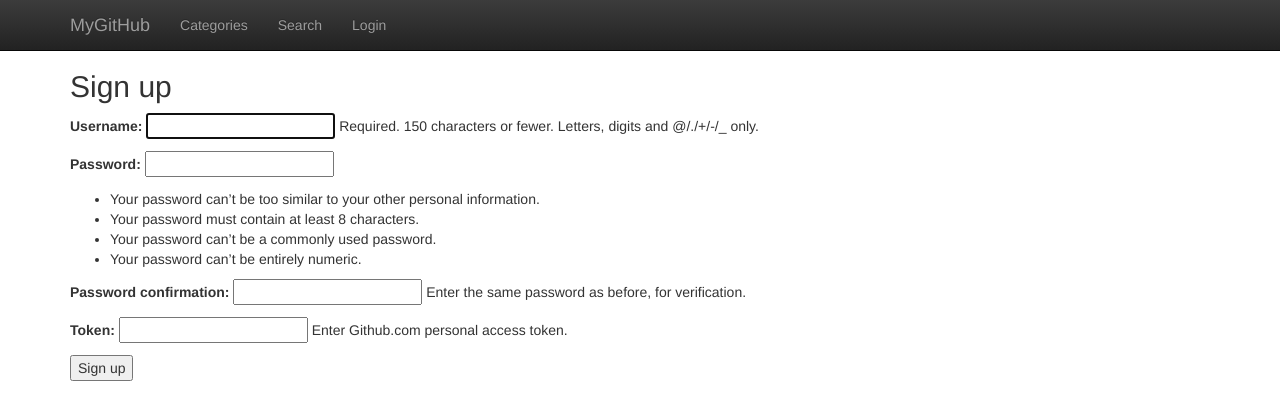
After one commit to pw94/MyGitHub, a Django app: page /signup/ in a window 1280 px wide. The commit adds this page. Shown: the top 420 px of the page. Run offline with Django 3.2, Linux system fonts and the light colour scheme; some libraries are stand-ins or nearby versions.

Commit message:
Add user model

```diff
--- a/MyGitHub/urls.py
+++ b/MyGitHub/urls.py
@@ -14,13 +14,18 @@ Including another URLconf
     2. Add a URL to urlpatterns:  path('blog/', include('blog.urls'))
 """
 from django.contrib import admin
-from django.urls import path, include, re_path
+from django.contrib.auth import views as auth_views
+from django.urls import path
 
-from projects.views import show_categories, add_category, delete_category, add_project, get_projects, delete_project
+from projects.views import show_categories, add_category, delete_category, add_project, get_projects, delete_project, \
+    signup, home
 
 urlpatterns = [
-    re_path(r'^accounts/', include('allauth.urls')),
+    path('', home, name='home'),
     path('admin/', admin.site.urls),
+    path('accounts/login/', auth_views.login, name='login'),
+    path('logout/', auth_views.logout, {'next_page': '/'}, name='logout'),
+    path('signup/', signup, name='signup'),
     path('categories/', show_categories, name='categories'),
     path('categories/add/', add_category, name='add_category'),
     path('categories/delete/<int:category_id>/', delete_category, name='delete_category'),
@@ -28,5 +33,4 @@ urlpatterns = [
     path('projects/add/<int:category_id>/', add_project, name='add_project'),
     path('projects/add/', add_project, name='add_project'),
     path('projects/delete/<int:project_id>/', delete_project, name='delete_project'),
-
 ]
--- a/projects/forms.py
+++ b/projects/forms.py
@@ -1,9 +1,16 @@
+from django.contrib.auth.forms import UserCreationForm
 from django.forms import ModelForm
 
-from projects.models import Project
+from projects.models import Project, MyUser
 
 
 class ProjectForm(ModelForm):
     class Meta:
         model = Project
         fields = '__all__'
+
+
+class SignUpForm(UserCreationForm):
+    class Meta:
+        model = MyUser
+        fields = ('username', 'password1', 'password2', 'token')
--- a/projects/models.py
+++ b/projects/models.py
@@ -1,11 +1,15 @@
+from django.contrib.auth.models import AbstractUser
 from django.db import models
 from mptt.models import MPTTModel, TreeForeignKey
 from taggit.managers import TaggableManager
 
+from MyGitHub import settings
+
 
 class Category(MPTTModel):
-    name = models.CharField(max_length=50, unique=True)
+    name = models.CharField(max_length=50)
     parent = TreeForeignKey('self', null=True, blank=True, related_name='children', db_index=True, on_delete=models.CASCADE)
+    owner = models.ForeignKey(settings.AUTH_USER_MODEL, on_delete=models.CASCADE, related_name='categories')
 
     class MPTTMeta:
         order_insertion_by = ['name']
@@ -18,28 +22,32 @@ class Category(MPTTModel):
 
 
 class Project(models.Model):
-    name = models.CharField(max_length=50, unique=True)
+    name = models.CharField(max_length=50)
     url = models.URLField()
     tags = TaggableManager()
     category = models.ForeignKey('Category', on_delete=models.DO_NOTHING, related_name='projects', related_query_name='project')
 
     @classmethod
-    def search(cls, project_name):
+    def search(cls, project_name, user):
         projects = []
         try:
-            project = cls.objects.get(name=project_name)
+            project = cls.objects.get(name=project_name, category__owner_id=user.id)
             projects.append(project)
         except cls.DoesNotExist:
             pass
         words = project_name.split()
-        projects.extend(cls.objects.filter(tags__name__in=words).distinct())
+        projects.extend(cls.objects.filter(tags__name__in=words, category__owner_id=user.id).distinct())
         for name in words:
             if len(name) >= 3:
                 try:
-                    project = cls.objects.get(name=name)
+                    project = cls.objects.get(name=name, category__owner_id=user.id)
                     projects.append(project)
                 except cls.DoesNotExist:
                     pass
         seen = set()
         seen_add = seen.add
         return [x for x in projects if not (x in seen or seen_add(x))]
+
+
+class MyUser(AbstractUser):
+    token = models.CharField(max_length=40, help_text='Enter Github.com personal access token.')
--- a/projects/templates/add_project.html
+++ b/projects/templates/add_project.html
@@ -3,7 +3,7 @@
 {% block content %}
 <form action={% url 'add_project' %} method="post">
     {% csrf_token %}
-    {{ form }}
+    {{ form.as_p }}
     <input type="submit" value="Submit" />
 </form>
 {% endblock %}
--- /dev/null
+++ b/projects/templates/home.html
@@ -0,0 +1,5 @@
+{% extends 'layout.html' %}
+
+{% block content %}
+  <h2>Home</h2>
+{% endblock %}
--- a/projects/templates/layout.html
+++ b/projects/templates/layout.html
@@ -24,9 +24,13 @@
         </div>
         <div id="navbar" class="collapse navbar-collapse">
             <ul class="nav navbar-nav">
-                <li><a href={% url 'categories' %}>Home</a></li>
-                <li><a href="#about">Login</a></li>
+                <li><a href={% url 'categories' %}>Categories</a></li>
                 <li><a href={% url 'projects' %}>Search</a></li>
+                {% if user.is_authenticated %}
+                    <li><a href={% url 'logout' %}>Logout</a></li>
+                {% else %}
+                    <li><a href={% url 'login' %}>Login</a></li>
+                {% endif %}
             </ul>
         </div>
     </div>
--- /dev/null
+++ b/projects/templates/registration/signup.html
@@ -0,0 +1,10 @@
+{% extends 'layout.html' %}
+
+{% block content %}
+  <h2>Sign up</h2>
+  <form action={% url 'signup' %} method="post">
+    {% csrf_token %}
+    {{ form.as_p }}
+    <button type="submit">Sign up</button>
+  </form>
+{% endblock %}
--- a/projects/views.py
+++ b/projects/views.py
@@ -1,24 +1,33 @@
 from collections import namedtuple
 
+from django.contrib.auth import authenticate, login
+from django.contrib.auth.decorators import login_required
 from django.shortcuts import render, redirect
 
-from projects.forms import ProjectForm
+from projects.forms import ProjectForm, SignUpForm
 from projects.models import Category, Project
 
 
-def show_categories(request):
-    return render(request, "categories.html", {'categories': Category.objects.all(), 'title': 'Categories'})
+def home(request):
+    return render(request, "home.html", {'title': 'Home'})
 
 
+@login_required
+def show_categories(request):
+    return render(request, "categories.html", {'categories': request.user.categories.all(), 'title': 'Categories'})
+
+
+@login_required
 def add_category(request):
     if request.method == 'POST':
         parent_id = request.POST['parent_id']
         parent = Category.objects.get(id=parent_id) if parent_id else None
         name = request.POST['category_name']
-        Category.objects.create(name=name, parent=parent)
+        Category.objects.create(name=name, parent=parent, owner=request.user)
     return redirect(show_categories)
 
 
+@login_required
 def delete_category(request, category_id):
     node = Category.objects.get(id=category_id)
     if request.method == 'POST':
@@ -28,6 +37,7 @@ def delete_category(request, category_id):
         return render(request, "delete_category.html", {'node': node, 'title': 'Delete category'})
 
 
+@login_required
 def add_project(request, category_id=None):
     if request.method == 'POST':
         form = ProjectForm(request.POST)
@@ -36,19 +46,22 @@ def add_project(request, category_id=None):
             return redirect(show_categories)
     category = Category.objects.get(id=category_id) if category_id else Category.objects.all()[:1].get()
     form = ProjectForm(initial={'category': category})
+    form.fields['category'].queryset = request.user.categories.all()
     return render(request, 'add_project.html', {'form': form, 'title': 'Add project'})
 
 
+@login_required
 def get_projects(request):
     if request.method == 'POST':
         project_name = request.POST['project_name']
-        projects = Project.search(project_name)
+        projects = Project.search(project_name, request.user)
         Project_DAO = namedtuple('Project_DAO', ['name', 'url'], verbose=True)
         pros = [Project_DAO(p.name, p.url) for p in projects]
         return render(request, 'projects.html', {'projects': pros, 'title': 'Projects', 'empty': 'No projects found.'})
     return render(request, 'projects.html', {'projects': [], 'title': 'Projects', 'empty': 'Search for the project'})
 
 
+@login_required
 def delete_project(request, project_id):
     node = Project.objects.get(id=project_id)
     if request.method == 'POST':
@@ -56,3 +69,18 @@ def delete_project(request, project_id):
         return redirect(show_categories)
     else:
         return render(request, "delete_project.html", {'node': node, 'title': 'Delete project'})
+
+
+def signup(request):
+    if request.method == 'POST':
+        form = SignUpForm(request.POST)
+        if form.is_valid():
+            form.save()
+            username = form.cleaned_data.get('username')
+            raw_password = form.cleaned_data.get('password1')
+            user = authenticate(username=username, password=raw_password)
+            login(request, user)
+            return redirect(show_categories)
+    else:
+        form = SignUpForm()
+    return render(request, 'registration/signup.html', {'form': form, 'title': 'Sign up'})
```
Also changed, not shown: MyGitHub/settings.py (+4 -5 lines), projects/templates/registration/login.html (added, +11 -0 lines), requirements.txt (+0 -10 lines), projects/migrations/0001_initial.py, projects/migrations/0002_project.py (deleted).
